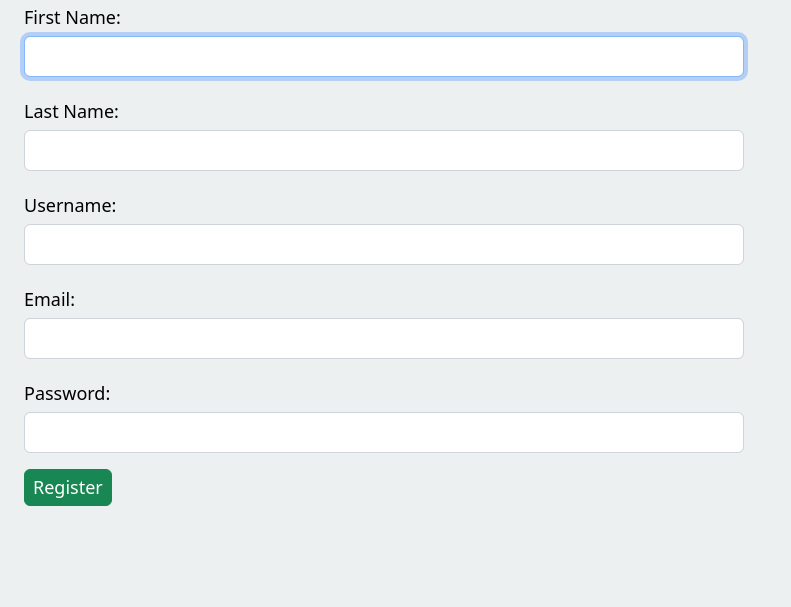
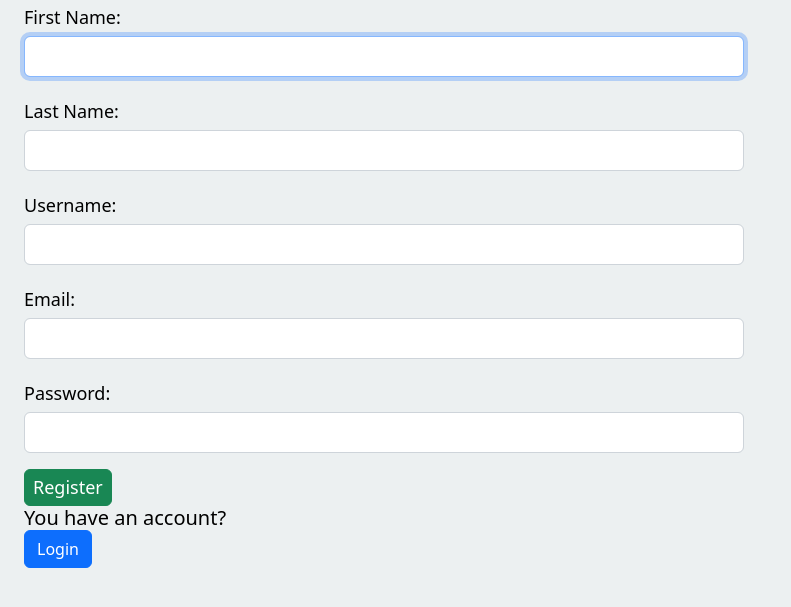
Before and after one commit to dori-dev/django-sample, a Django app: page /accounts/register/ in a window 1280 px wide. Shown: the part 140-747 px from the top of the page, without its empty margins (0-791 px from the left). Run offline with Django 4.2, Linux system fonts and the light colour scheme.

Commit message:
create user login and register suggestion

```diff
--- a/accounts/templates/accounts/register.html
+++ b/accounts/templates/accounts/register.html
@@ -8,5 +8,13 @@
   {% csrf_token %}
   {{ form.as_p }}
   <input type="submit" value="Register" class="btn btn-success custom-btn">
+  <div class="account-suggestion">
+    <h5>You have an account?</h5>
+    {% if request.GET.next %}
+      <a href="{% url 'acccounts:login' %}?next={{ request.GET.next }}" class="btn btn-primary">Login</a>
+      {% else %}
+      <a href="{% url 'acccounts:login' %}" class="btn btn-primary">Login</a>
+      {% endif %}
+  </div>
 </form>
 {% endblock content %}
```
Also changed, not shown: accounts/templates/accounts/login.html (+8 -0 lines).
